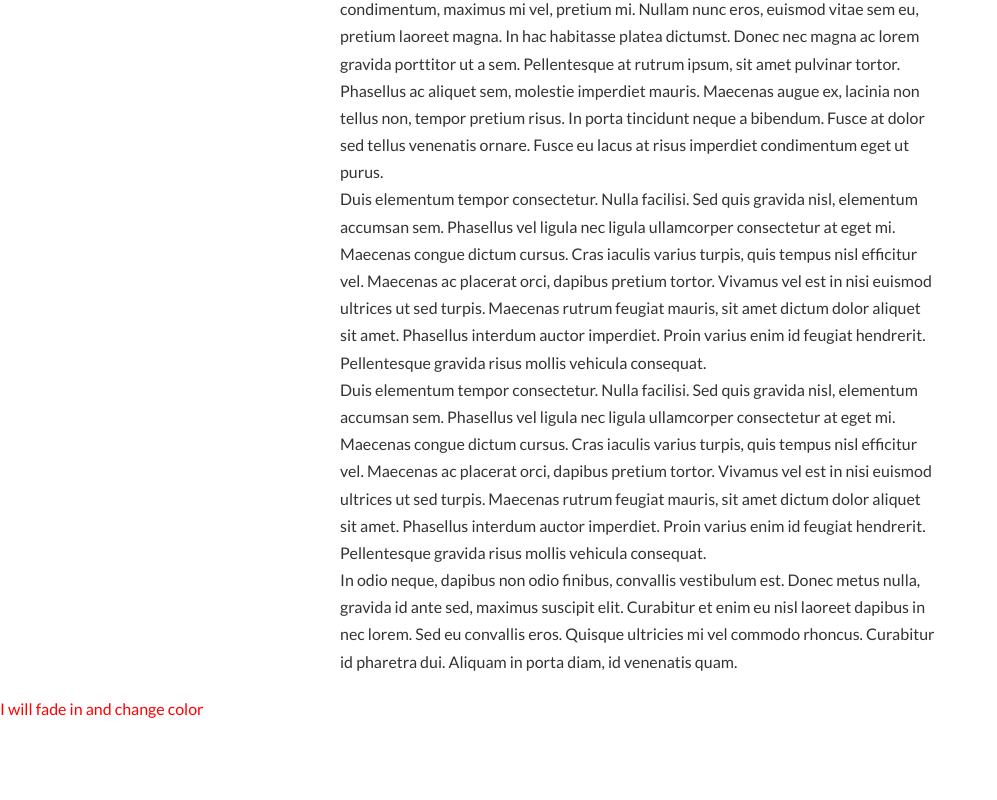
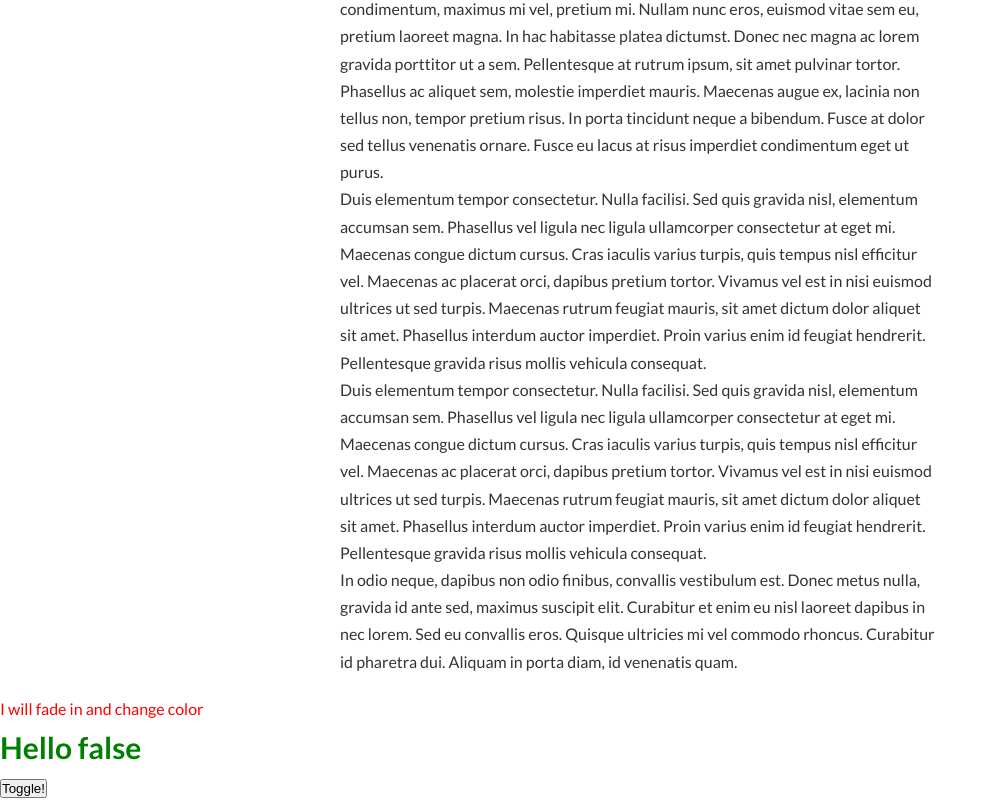
Before and after one commit to madebymilly/interactive-nav, a React (Create React App) app: page / in a window 1280 px wide. Shown: the part 1947-2747 px from the top of the page, without its empty margins (0-997 px from the left). Before the commit the page ends 2669 px from the top, so only its background shows below. Built offline with nearby package versions, Linux system fonts and the light colour scheme.

Commit message:
added animation on toggle

```diff
--- a/src/components/Spring.js
+++ b/src/components/Spring.js
@@ -1,11 +1,27 @@
-import React from 'react'
+import React, {useState} from 'react'
 import { useSpring, animated } from 'react-spring'
 
 function Spring() {
-  const styles = useSpring({ to: { opacity: 1, color: "red" }, from: { opacity: 0, color: "blue" } })
+  const styles = useSpring({ to: { opacity: 1, color: "red" }, from: { opacity: 0, color: "blue" } });
+
+  const [isToggled, setIsToggled] = useState(false);
+
+  const fade = useSpring({
+    color: isToggled ? '#000' : 'green',
+    fontSize: isToggled ? '2rem' : '3rem',
+  });
+
+  const handleClick = () => {
+    setIsToggled(!isToggled);
+  }
+
   return (
     <>
       <animated.div style={styles}>I will fade in and change color</animated.div>
+      <div>
+        <animated.h1 style={fade}>Hello {isToggled ? 'true' : 'false'}</animated.h1>
+        <button onClick={handleClick}>Toggle!</button>
+      </div>
     </>
   );
 }
```
